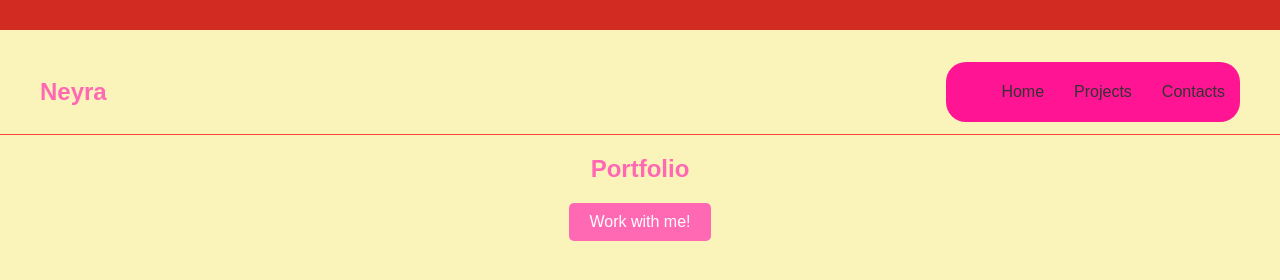
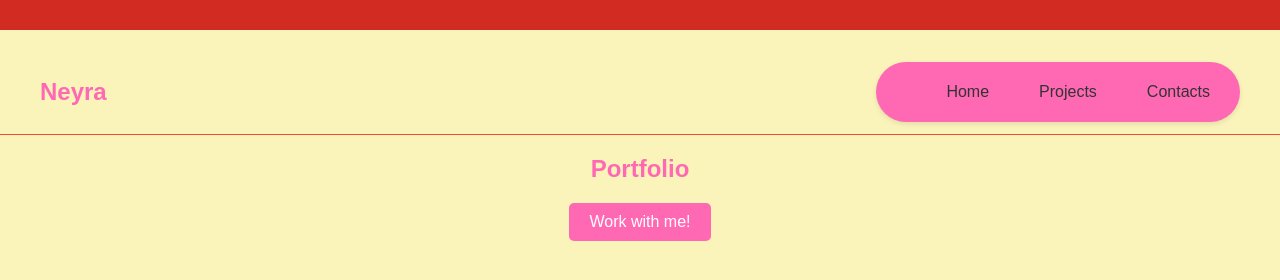
Before and after one commit to neyrainspace/my-first-website, a plain HTML site: page index.html in a window 1280 px wide. Drawn offline with Linux system fonts and the light colour scheme.

Commit message:
Refined navbar menu container styling
Adjusted the menu container by reducing vertical padding, increasing border-radius to 50px for smoother edges, and centered the menu links for balanced spacing between Home, Projects, and Contacts.

```diff
--- a/style.css
+++ b/style.css
@@ -73,16 +73,19 @@ button:hover {
 }
 
 .menu-container {
-    background-color: #ff1493;
-    border-radius: 20px;
-    padding: 5px 15px;
+    background-color: #ff69b4;
+    border-radius: 50px;
+    padding: 5px 20px;
     display: inline-block;
+    box-shadow: 0 2px 5px rgba(0,0,0,0.1)
 }
 
 .nav-links {
     list-style: none;
     display: flex;
     gap: 30px;
+    justify-content: center;
+    align-items: center;
 }
 
 .nav-links li a {
@@ -90,8 +93,9 @@ button:hover {
     font-size: 1rem;
     color: #333;
     transition: color 0.2s;
+    padding: 5px 10px;
 }
 
 .nav-links li a:hover {
-    color: #0077ff;
+    color: #ff1493;
 }
```
